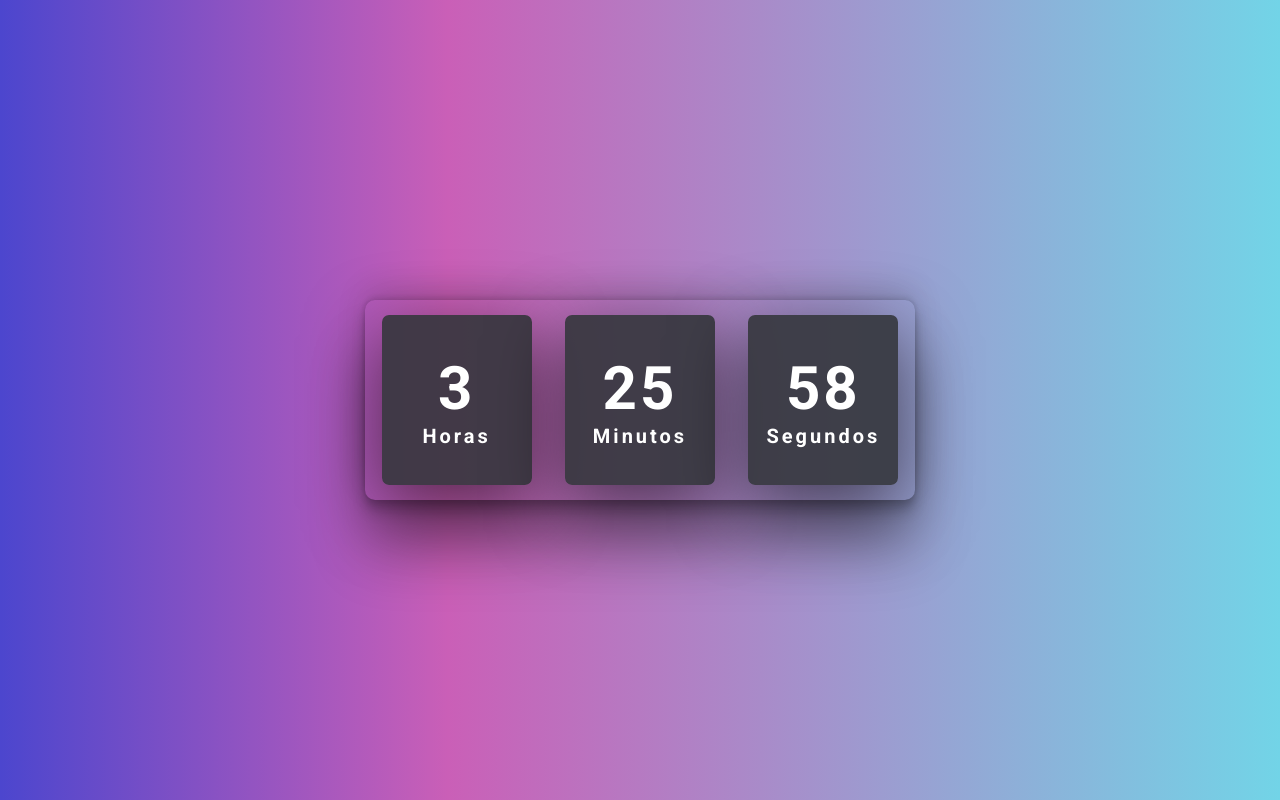
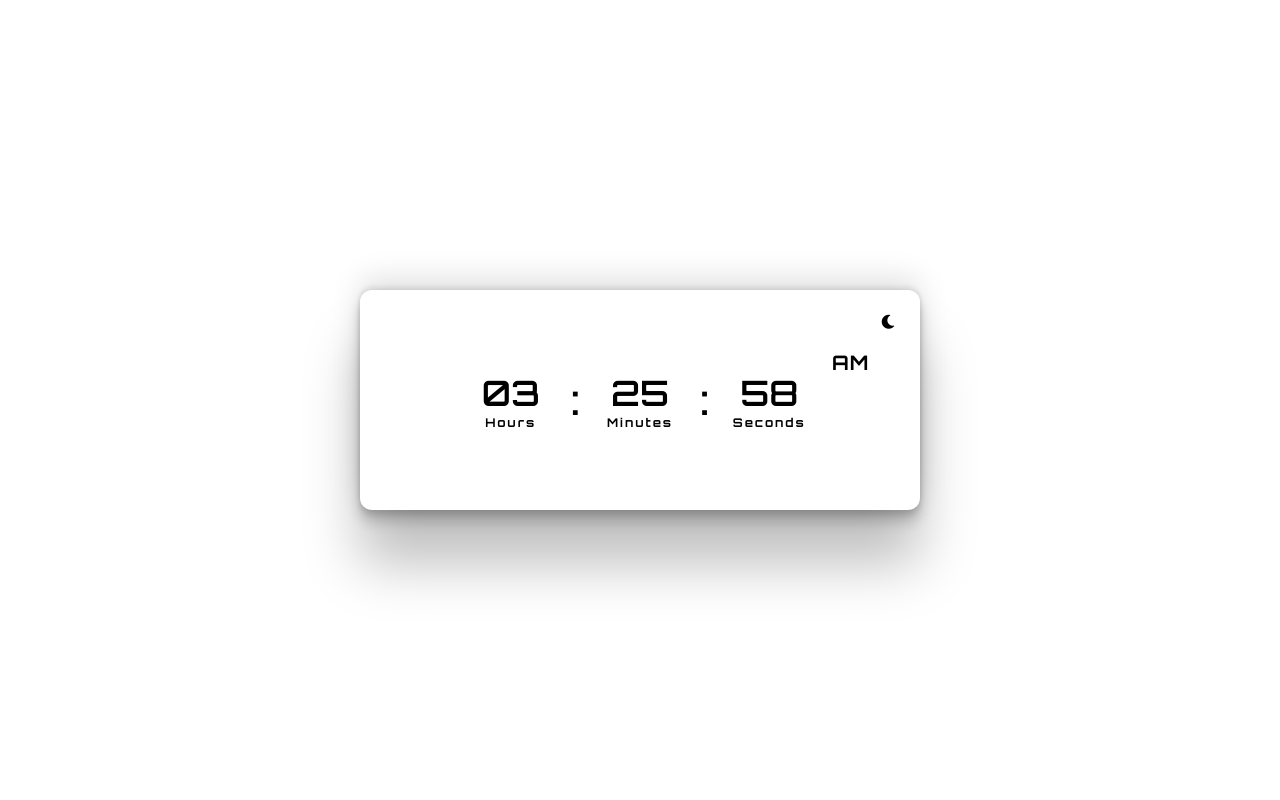
Before and after one commit to andressa-l/relogio-digital, a plain HTML site: page index.html in a window 1280 px wide. Drawn offline with Linux system fonts and the light colour scheme.

Commit message:
commit atualizacao relogio

```diff
--- a/assets/css/global.css
+++ b/assets/css/global.css
@@ -1,8 +1,9 @@
-@import url('https://fonts.googleapis.com/css2?family=Roboto:wght@300;400;500;700&display=swap');
+@import url('https://fonts.googleapis.com/css2?family=Orbitron:wght@400;500;600;700&display=swap');
 
-* {
-    margin: 0;
-    padding: 0;
-    box-sizing: border-box;
-    font-family: 'Roboto', sans-serif;
+*{
+  margin: 0;
+  padding: 0;
+  box-sizing: border-box;
+  font-family: 'Orbitron', sans-serif;
+  transition: all 0.4s ease;
 }
--- a/assets/css/style.css
+++ b/assets/css/style.css
@@ -1,62 +1,112 @@
-body {
-    height: 100vh;
-    /* width: 100vw; */
-    background: rgb(2,0,36) no-repeat;
-    background: linear-gradient(90deg, rgb(76, 70, 206) 0%, rgb(202, 95, 183) 35%, rgb(114, 212, 231) 100%);
+/* Google fonts import link */
+
+section{
+  min-height: 100vh;
+  width: 100%;
   display: flex;
   align-items: center;
   justify-content: center;
+  background: var(--primary-soft);
+  padding: 0 20px;
 }
-
-
-#relogio {
+section.dark{
+  background: var(--neutral-medium);
+}
+section .container{
   display: flex;
   align-items: center;
-    justify-content: space-around;
-    /* padding: 20px; */
-    height: 12.5rem;
-    width: 34.375rem;
-    border-radius: 10px;
-    background: transparent;
+  justify-content: center;
+  height: 220px;
+  max-width: 560px;
+  width: 100%;
+  background: var(--primary-light);
+  box-shadow: 0 5px 10px var(--neutral-dark);
+  border-radius: 12px;
+  position: relative;
   box-shadow: rgba(0, 0, 0, 0.25) 0px 54px 55px, rgba(0, 0, 0, 0.12) 0px -12px 30px, rgba(0, 0, 0, 0.12) 0px 4px 6px, rgba(0, 0, 0, 0.17) 0px 12px 13px, rgba(0, 0, 0, 0.09) 0px -3px 5px;
 }
-
-#relogio div {
-    height: 10.625rem;
-    width: 9.375rem;
+section.dark .container{
+  background: var(--neutral-soft);
+}
+section .container .icons i{
+  position: absolute;
+  right: 17px;
+  top: 17px;
+  height: 30px;
+  width: 30px;
+  background: var(--neutral-medium);
+  color: var(--primary-light);
+  text-align: center;
+  line-height: 30px;
+  border-radius: 50%;
+  font-size: 14px;
+  cursor: pointer;
+}
+section.dark .container .icons i{
+  background: var(--primary-light);
+  color: var(--neutral-soft);
+}
+.container .icons i.fa-sun{
+  opacity: 0;
+  pointer-events: none;
+}
+section.dark .container .icons i.fa-sun{
+  opacity: 1;
+  pointer-events: auto;
+  font-size: 16px;
+}
+section .container .time{
   display: flex;
+  align-items: center;
+}
+.container .time .time-colon{
+  display: flex;
+  align-items: center;
+  position: relative;
+}
+.time .time-colon .am_pm{
+  position: absolute;
+  top: 0;
+  right: -50px;
+  font-size: 20px;
+  font-weight: 700;
+  letter-spacing: 1px;
+}
+section.dark .time .time-colon .am_pm{
+  color: var(--primary-light);
+}
+.time .time-colon .time-text{
+  height: 100px;
+  width: 100px;
+  display: flex;
+  align-items: center;
   flex-direction: column;
   justify-content: center;
-    align-items: center;
-    background: rgba(52, 54, 59, 0.9);
-    color: rgb(255, 255, 255);
-    box-shadow: rgba(0, 0, 0, 0.56) 0px 22px 70px 4px;
-    border-radius: 7px;
-    letter-spacing: 3px;
+  background: var(--primary-soft);
+  border-radius: 6px;
+  box-shadow: 0 5px 10px var(--neutral-dark);
 }
-
-
-#relogio span {
-    font-weight: bolder;
-    font-size: 60px;
+section.dark .time .time-colon .time-text{
+  background: var(--neutral-medium);
 }
-
-#relogio .tempo {
-    font-size: 20px;
+.time .time-colon .time-text,
+.time .time-colon .colon{
+  font-size: 35px;
+  font-weight: 600;
 }
-
-#relogio .text {
-    opacity: 3;
+section.dark .time .time-text .num,
+section.dark .time .colon{
+  color: var(--primary-light);
 }
-
-@media (min-width: 576px) {
-    .container {
-      max-width: 540px;
+.time .time-colon .colon{
+  font-size: 40px;
+  margin: 0 10px;
 }
+.time .time-colon .time-text .text{
+  font-size: 12px;
+  font-weight: 700;
+  letter-spacing: 2px;
 }
-
-  @media (min-width: 768px) {
-    .container {
-      max-width: 720px;
+section.dark  .time .time-colon .text{
+  color: var(--primary-light);
 }
-  }
--- a/assets/js/script.js
+++ b/assets/js/script.js
@@ -1,16 +1,29 @@
+let section = document.querySelector("section"),
+  icons = document.querySelector(".icons");
 
+icons.onclick = () => {
+  section.classList.toggle("dark");
+};
 
-const horas = document.getElementById("horas");
-const minutos = document.getElementById("minutos");
-const segundos = document.getElementById("segundos");
+// criando uma função e chamando-a a cada segundo
+setInterval(() => {
+  let date = new Date(),
+    hour = date.getHours(),
+    min = date.getMinutes(),
+    sec = date.getSeconds();
 
-const relogio = setInterval(function time() {
-  let datahoje = new Date();
-  let hora = datahoje.getHours();
-  let minuto = datahoje.getMinutes();
-  let segundo = datahoje.getSeconds();
+  let d;
+  d = hour < 12 ? "AM" : "PM"; //se a hora for menor que 12, seu valor será AM, caso contrário, seu valor será pm
+  hour = hour > 12 ? hour - 12 : hour; //se o valor da hora for maior que 12 do que 12 será subtraído ( fazendo isso obteremos valor até 12 não 13,14 ou 24 )
+  hour = hour == 0 ? (hour = 12) : hour; // se o valor da hora for 0 do que o valor será 12
 
-  horas.textContent = hora;
-  minutos.textContent = minuto;
-  segundos.textContent = segundo;
-});
+  // adicionando 0 à frente de todo o valor se eles forem menores que 10
+  hour = hour < 10 ? "0" + hour : hour;
+  min = min < 10 ? "0" + min : min;
+  sec = sec < 10 ? "0" + sec : sec;
+
+  document.querySelector(".hour_num").innerText = hour;
+  document.querySelector(".min_num").innerText = min;
+  document.querySelector(".sec_num").innerText = sec;
+  document.querySelector(".am_pm").innerText = d;
+}, 1000); // 1000 milissegundos = 1s
--- a/index.html
+++ b/index.html
@@ -1,37 +1,51 @@
 <!DOCTYPE html>
-<html lang="pt-br">
-  <head>
-    <meta charset="UTF-8" />
-    <meta name="viewport" content="width=device-width, initial-scale=1.0" />
-    <link rel="apple-touch-icon" sizes="180x180" href="./assets/image/apple-touch-icon.png" />
-    <link rel="icon" type="image/png" sizes="32x32" href="./assets/image/favicon-32x32.png" />
-    <link rel="icon" type="image/png" sizes="16x16" href="./assets/image/favicon-16x16.png" />
-    <link rel="manifest" href="/site.webmanifest" />
-    <link rel="stylesheet" href="./assets/css/style.css" />
-    <link rel="stylesheet" href="./assets/css/global.css" />
-    <title>Relogio Digital</title>
+<html lang="en" >
+<head>
+  <meta charset="UTF-8">
+  <title>Digital Clock Dark/Light</title>
+  <link rel='stylesheet' href='https://cdnjs.cloudflare.com/ajax/libs/font-awesome/5.15.4/css/all.min.css'>
+  <link rel="stylesheet" href="/assets/css/global.css">
+  <link rel="stylesheet" href="/assets/css/style.css">
+  <link rel="stylesheet" href="/assets/css/variables.css">
 
-  </head>
-  <body>
-    <div id="relogio" class="container">
+</head>
+<body>
 
-      <div class="text">
-        <span id="horas">00</span>
-        <span class="tempo">Horas</span>
+<section>
+
+  <div class="container">
+    <div class="icons">
+      <i class="fas fa-moon"></i>
+      <i class="fas fa-sun"></i>
+    </div>
+    <div class="time">
+      <div class="time-colon">
+        <div class="time-text">
+          <span class="num hour_num">08</span>
+          <span class="text">Hours</span>
+        </div>
+        <span class="colon">:</span>
       </div>
+      <div class="time-colon">
+        <div class="time-text">
+          <span class="num min_num">45</span>
+          <span class="text">Minutes</span>
+        </div>
+        <span class="colon">:</span>
+      </div>
+      <div class="time-colon">
+        <div class="time-text">
+          <span class="num sec_num">06</span>
+          <span class="text">Seconds</span>
+        </div>
+        <span class="am_pm">AM</span>
+      </div>
+    </div>
+  </div>
 
-      <div class="text">
-        <span id="minutos">00</span>
-        <span class="tempo">Minutos</span>
-      </div>
+</section>
 
-      <div class="text">
-        <span id="segundos">00</span>
-        <span class="tempo">Segundos</span>
-      </div>
+  <script  src="/assets/js/script.js"></script>
 
-    </div>
-
-    <script src="./assets/js/script.js"></script>
-  </body>
+</body>
 </html>
```
Also changed, not shown: assets/css/variables.css (added), assets/image/android-chrome-192x192.png (deleted), assets/image/android-chrome-512x512.png (deleted), assets/image/apple-touch-icon.png (deleted), assets/image/favicon-16x16.png (deleted), assets/image/favicon-32x32.png (deleted), assets/image/favicon.ico (deleted), assets/image/site.webmanifest (deleted), 1 other file. Lines whose indentation alone changed are shown as unchanged.
